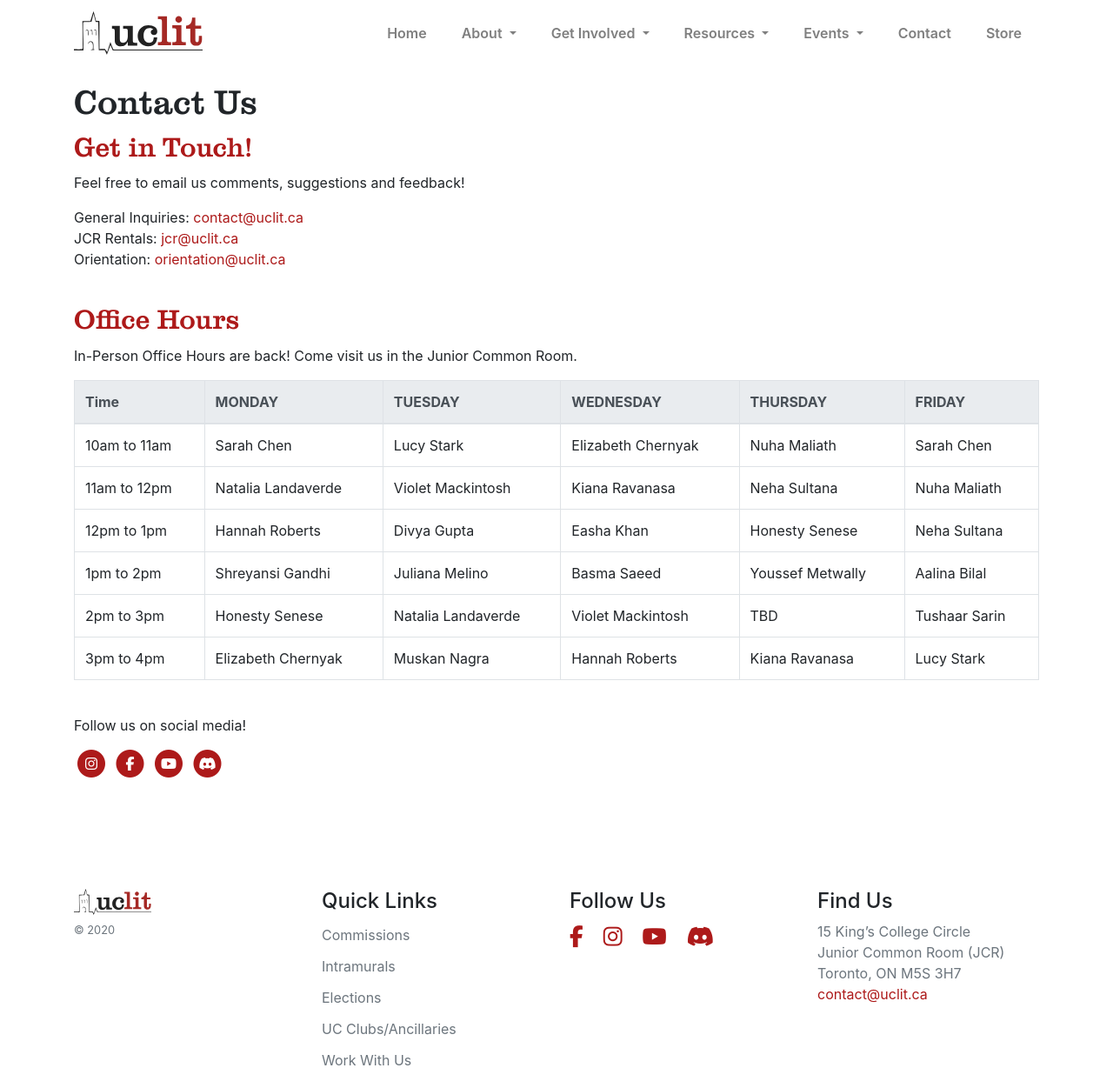
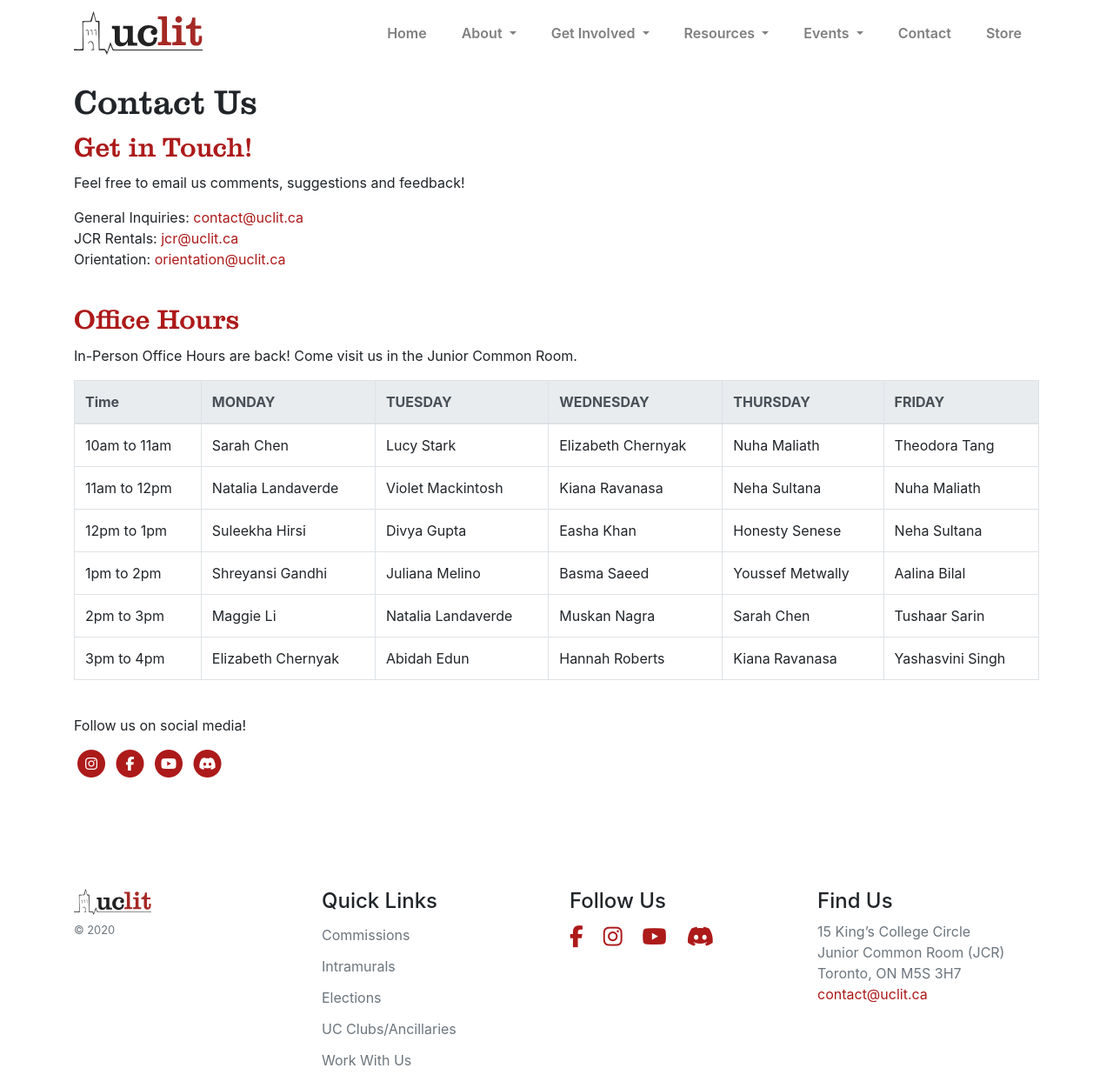
Before and after one commit to uclit-webmaster/uclit-site, a Jekyll site: the page built from contact.html, in a window 1280 px wide and 1251 px high. Shown: the whole window at 87% size. Built offline with Jekyll 4.4.1, drawn with Linux system fonts in a browser that asks for light colours; nearby versions of some CDN libraries.

Commit message:
Update contact.html

```diff
--- a/contact.html
+++ b/contact.html
@@ -21,12 +21,12 @@ title: Contact Us
 <div class="table-responsive">
 <table class="table table-bordered">
 <thead class="thead-light"><tr><th>Time</th><th>MONDAY</th><th>TUESDAY</th><th>WEDNESDAY</th><th>THURSDAY</th><th>FRIDAY</th></tr></thead><tbody>
- <tr><td>10am to 11am </td><td>Sarah Chen</td><td>Lucy Stark</td><td>Elizabeth Chernyak</td><td>Nuha Maliath</td><td>Sarah Chen</td></tr>
+ <tr><td>10am to 11am </td><td>Sarah Chen</td><td>Lucy Stark</td><td>Elizabeth Chernyak</td><td>Nuha Maliath</td><td>Theodora Tang</td></tr>
  <tr><td>11am to 12pm</td><td>Natalia Landaverde</td><td>Violet Mackintosh</td><td>Kiana Ravanasa</td><td>Neha Sultana</td><td>Nuha Maliath</td></tr>
- <tr><td>12pm to 1pm</td><td>Hannah Roberts</td><td>Divya Gupta</td><td>Easha Khan</td><td>Honesty Senese</td><td>Neha Sultana</td></tr>
+ <tr><td>12pm to 1pm</td><td>Suleekha Hirsi</td><td>Divya Gupta</td><td>Easha Khan</td><td>Honesty Senese</td><td>Neha Sultana</td></tr>
  <tr><td>1pm to 2pm</td><td>Shreyansi Gandhi</td><td>Juliana Melino</td><td>Basma Saeed</td><td>Youssef Metwally</td><td>Aalina Bilal</td></tr>
- <tr><td>2pm to 3pm</td><td>Honesty Senese</td><td>Natalia Landaverde</td><td>Violet Mackintosh</td><td>TBD</td><td>Tushaar Sarin</td></tr>
- <tr><td>3pm to 4pm</td><td>Elizabeth Chernyak</td><td>Muskan Nagra</td><td>Hannah Roberts</td><td>Kiana Ravanasa</td><td>Lucy Stark</td></tr>
+ <tr><td>2pm to 3pm</td><td>Maggie Li</td><td>Natalia Landaverde</td><td>Muskan Nagra</td><td>Sarah Chen</td><td>Tushaar Sarin</td></tr>
+ <tr><td>3pm to 4pm</td><td>Elizabeth Chernyak</td><td>Abidah Edun</td><td>Hannah Roberts</td><td>Kiana Ravanasa</td><td>Yashasvini Singh</td></tr>
 </tbody></table>
 </div>
 <br>
```
